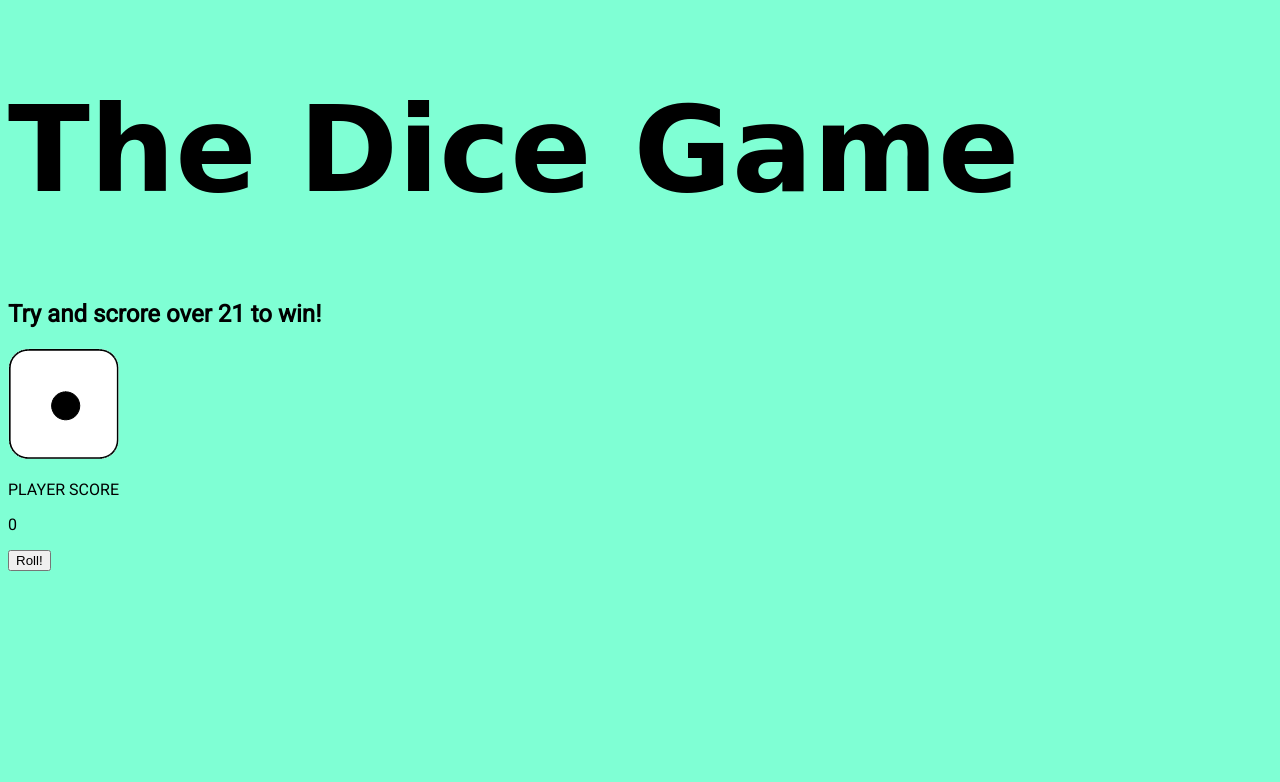
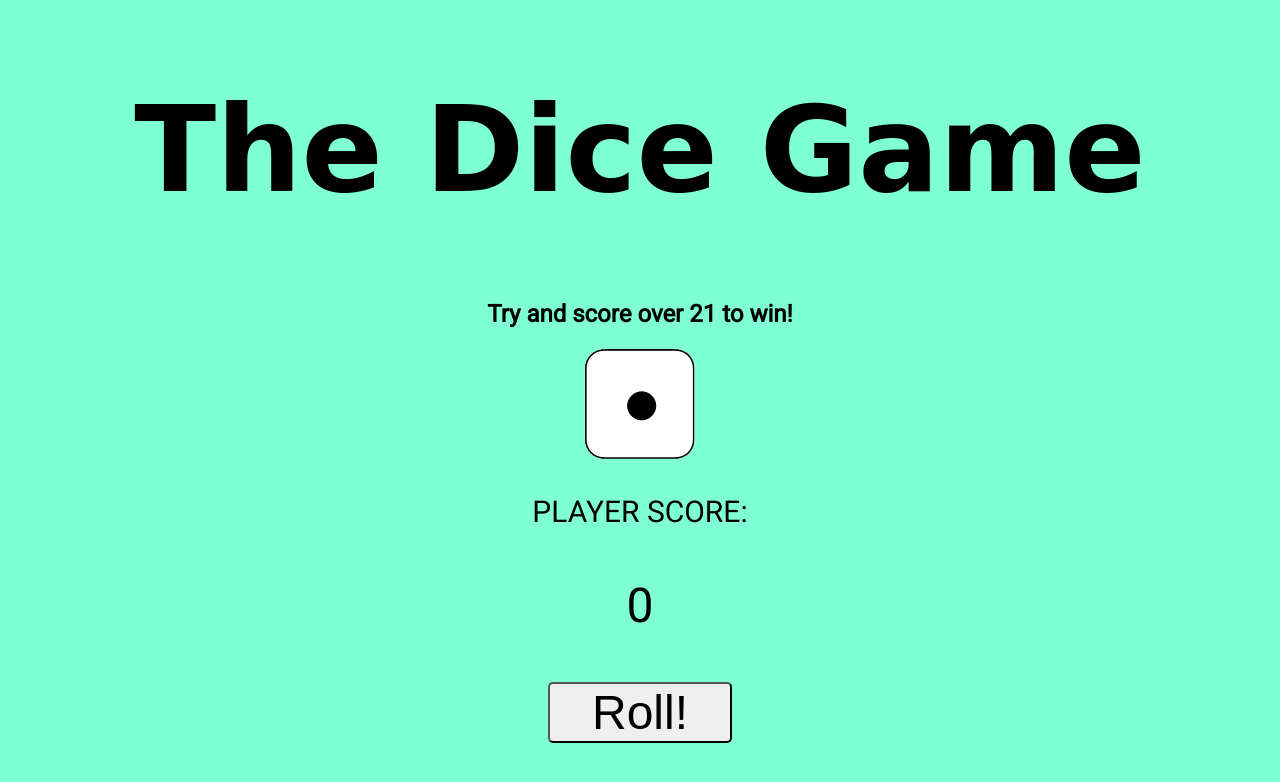
Before and after one commit to seriouswill/dicegame, a plain HTML site: page index.html in a window 1280 px wide. Drawn offline with Linux system fonts and the light colour scheme; a web font is replaced by a local one.

Commit message:
2nd version, more style

```diff
--- a/index.html
+++ b/index.html
@@ -10,14 +10,14 @@
   <body>
     <header>
       <h1>The Dice Game</h1>
-      <h2 id="winText">Try and scrore over 21 to win!</h2>
+      <h2 id="winText">Try and score over 21 to win!</h2>
     </header>
     <main>
       <div id="diceBox">
         <img src="./images/dice1.png" alt="dice" id="dice1" />
       </div>
       <div id="scoreBox">
-        <p>PLAYER SCORE</p>
+        <p>PLAYER SCORE:</p>
         <p id="score">0</p>
       </div>
       <div id="buttonBox">
--- a/main.js
+++ b/main.js
@@ -32,6 +32,7 @@ button.addEventListener("click", () => {
     if (p1score >= 21) {
         winText.innerHTML = "You win!"
         p1score = 0
+        winText.style.fontSize = "100px";
 
     }
 })
--- a/style.css
+++ b/style.css
@@ -3,8 +3,24 @@
 body {
   background-color: aquamarine;
   font-family: "Roboto", sans-serif;
+  text-align: center;
 }
 h1 {
   font-size: 120px;
   font-family: "Palette Mosaic", cursive;
 }
+p {
+  font-size: 30px;
+}
+
+#score {
+  text-decoration: none;
+  font-size: 48px;
+}
+
+button {
+  width: 184px;
+  height: auto;
+  font-size: 48px;
+  border-radius: 5px;
+}
```
